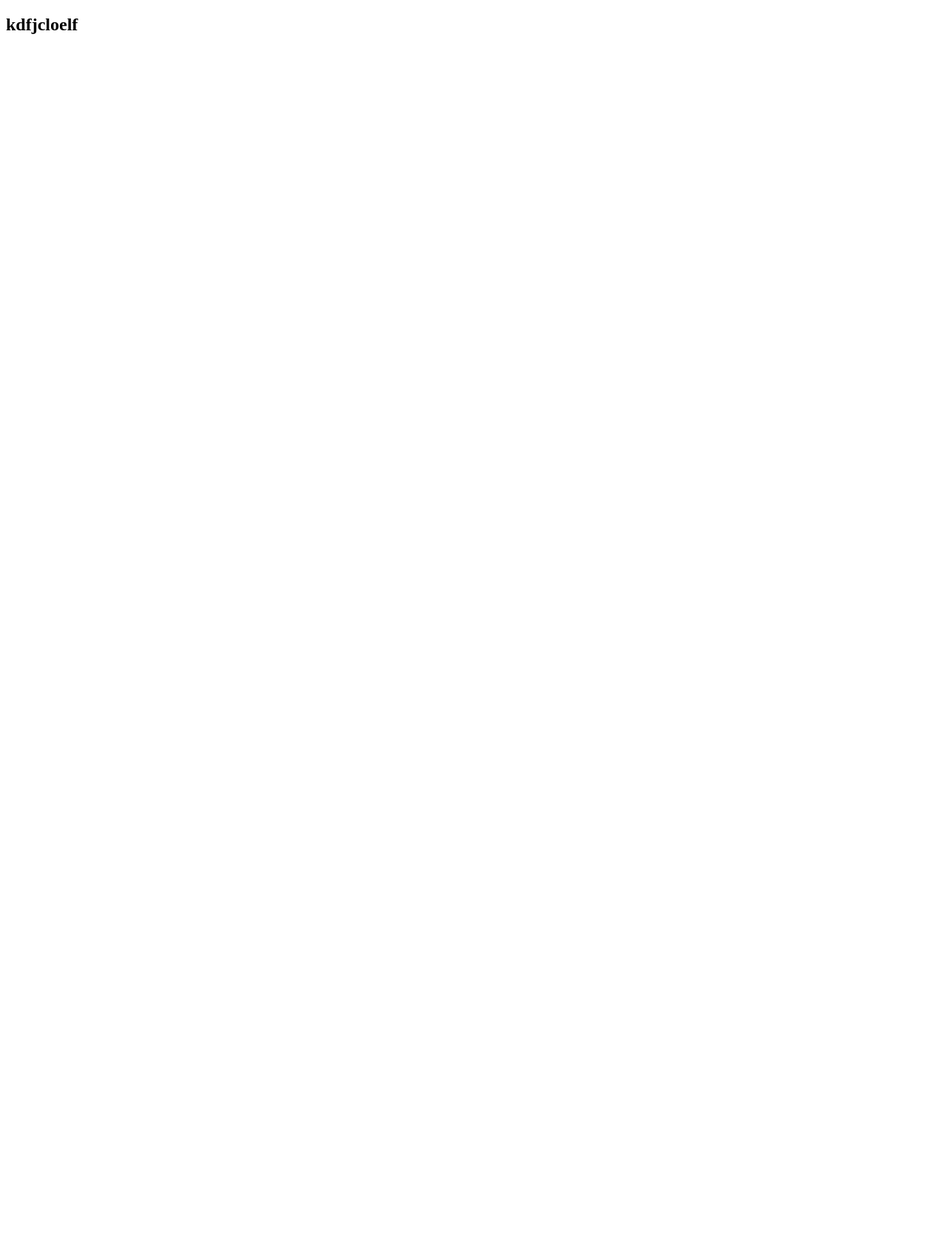
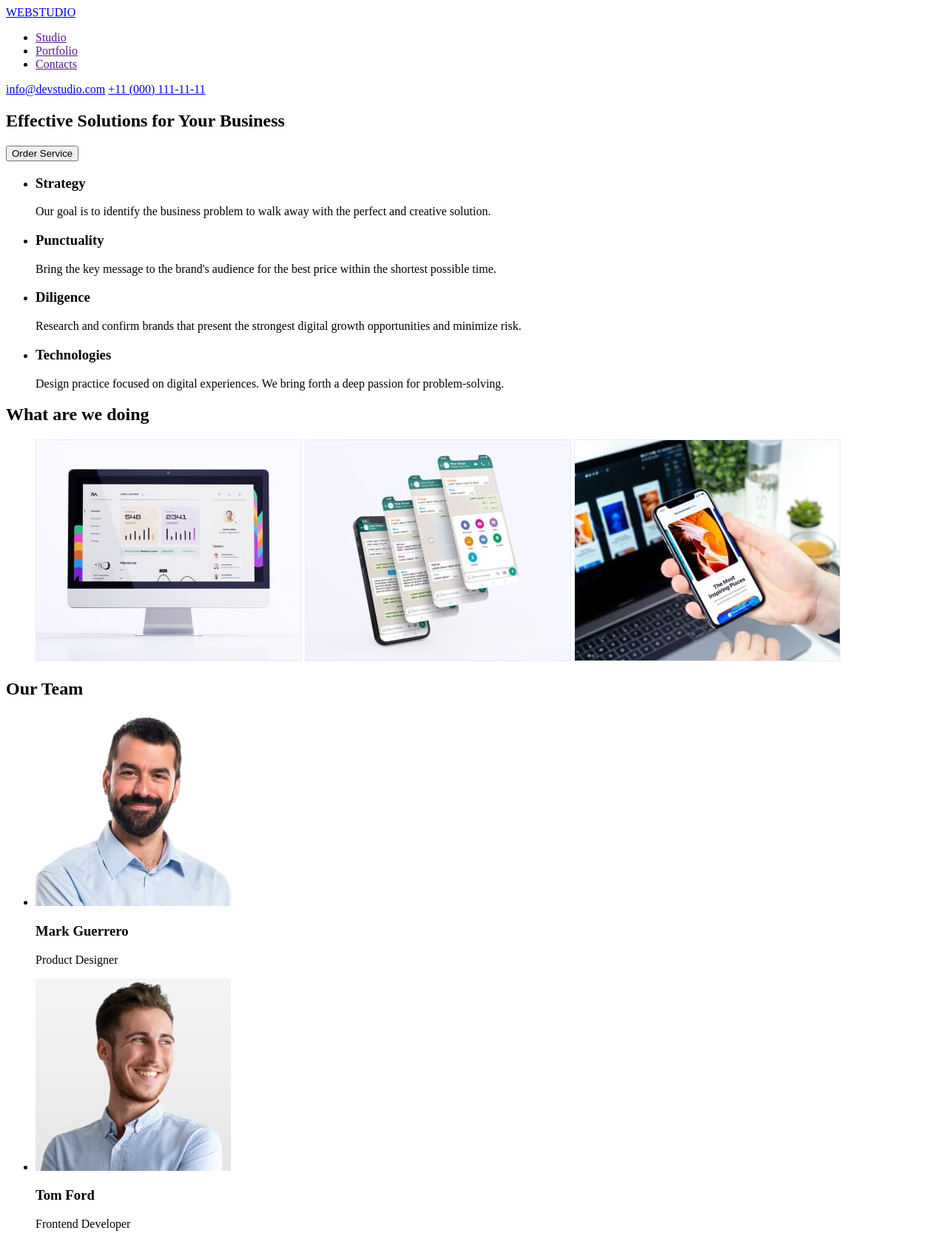
Before and after one commit to NepalMan/NepalMan-goit-markup-hw-01, a plain HTML site: page index.html in a window 1280 px wide. Shown: the top 1667 px of the page at 74% size. Before the commit the page ends 800 px from the top, so only its background shows below. Drawn offline with Linux system fonts and the light colour scheme.

Commit message:
Summaru (required)

```diff
--- a/index.html
+++ b/index.html
@@ -7,6 +7,131 @@
     <title>Document</title>
   </head>
   <body>
-    <h2>kdfjcloelf</h2>
+    <header>
+      <a href="./index.html">WEB</a><a href="./index.html">STUDIO</a>
+      <ul>
+        <nav>
+          <li><a href="">Studio</a></li>
+          <li><a href="">Portfolio</a></li>
+          <li><a href="">Contacts</a></li>
+        </nav>
+      </ul>
+      <a href="mailto:info@devstudio.com">info@devstudio.com</a>
+      <a href="tel:+11(000)111-11-11">+11 (000) 111-11-11</a>
+    </header>
+    <main>
+      <section>
+        <h1>Effective Solutions for Your Business</h1>
+        <button type="button">Order Service</button>
+      </section>
+      <section>
+        <ul>
+          <h2 hidden></h2>
+          <li>
+            <h3>Strategy</h3>
+            <p>
+              Our goal is to identify the business problem to walk away with the
+              perfect and creative solution.
+            </p>
+          </li>
+          <li>
+            <h3>Punctuality</h3>
+            <p>
+              Bring the key message to the brand's audience for the best price
+              within the shortest possible time.
+            </p>
+          </li>
+          <li>
+            <h3>Diligence</h3>
+            <p>
+              Research and confirm brands that present the strongest digital
+              growth opportunities and minimize risk.
+            </p>
+          </li>
+          <li>
+            <h3>Technologies</h3>
+            <p>
+              Design practice focused on digital experiences. We bring forth a
+              deep passion for problem-solving.
+            </p>
+          </li>
+        </ul>
+      </section>
+      <section>
+        <h2>What are we doing</h2>
+        <ul>
+          <img
+            src="./images/about/computer.jpg"
+            alt="computer"
+            width="360"
+            height="300"
+          />
+          <img
+            src="./images/about/mobilephone-1.jpg"
+            alt="mobilephone"
+            width="360"
+            height="300"
+          />
+          <img
+            src="./images/about/mobilephone-2.jpg"
+            alt="mobilephone in hand"
+            width="360"
+            height="300"
+          />
+        </ul>
+      </section>
+      <section>
+        <h2>Our Team</h2>
+        <ul>
+          <li>
+            <img
+              src="./images/team/mark-guerrero.jpg"
+              alt="employee Mark Guerrero"
+              width="264"
+              height="260"
+            />
+            <h3>Mark Guerrero</h3>
+            <p>Product Designer</p>
+          </li>
+          <li>
+            <img
+              src="./images/team/tom-ford.jpg"
+              alt="employee Tom Ford"
+              width="264"
+              height="260"
+            />
+            <h3>Tom Ford</h3>
+            <p>Frontend Developer</p>
+          </li>
+          <li>
+            <img
+              src="./images/team/camila-garcia.jpg"
+              alt="employee Camila Garcia"
+              width="264"
+              height="260"
+            />
+            <h3>Camila Garcia</h3>
+            <p>Marketing</p>
+          </li>
+          <li>
+            <img
+              src="./images/team/daniel-wilson.jpg"
+              alt="employee Daniel Wilson"
+              width="264"
+              height="260"
+            />
+            <h3>Daniel Wilson</h3>
+            <p>UI Designer</p>
+          </li>
+        </ul>
+      </section>
+    </main>
+    <footer>
+      <a href="./index.html">WEB</a><a href="./index.html">STUDIO</a>
+      <p>
+        Increase the flow of customers and sales for your business with digital
+        marketing & growth solutions.
+      </p>
+    </footer>
   </body>
 </html>
```
Also changed, not shown: .prettierrc.json (added), images/about/computer.jpg (added), images/about/mobilephone-1.jpg (added), images/about/mobilephone-2.jpg (added), images/team/camila-garcia.jpg (added), images/team/daniel-wilson.jpg (added), images/team/mark-guerrero.jpg (added), images/team/tom-ford.jpg (added).
